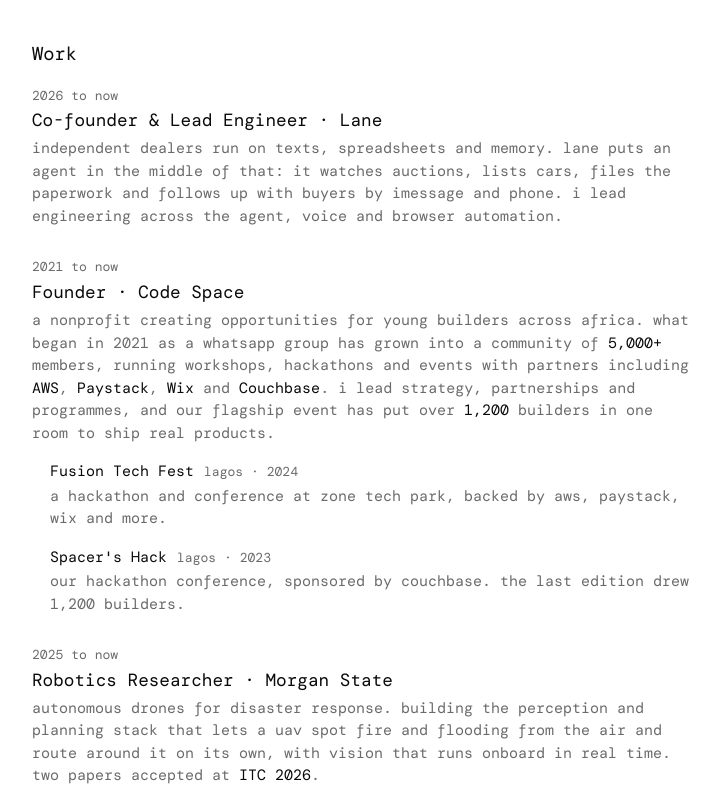
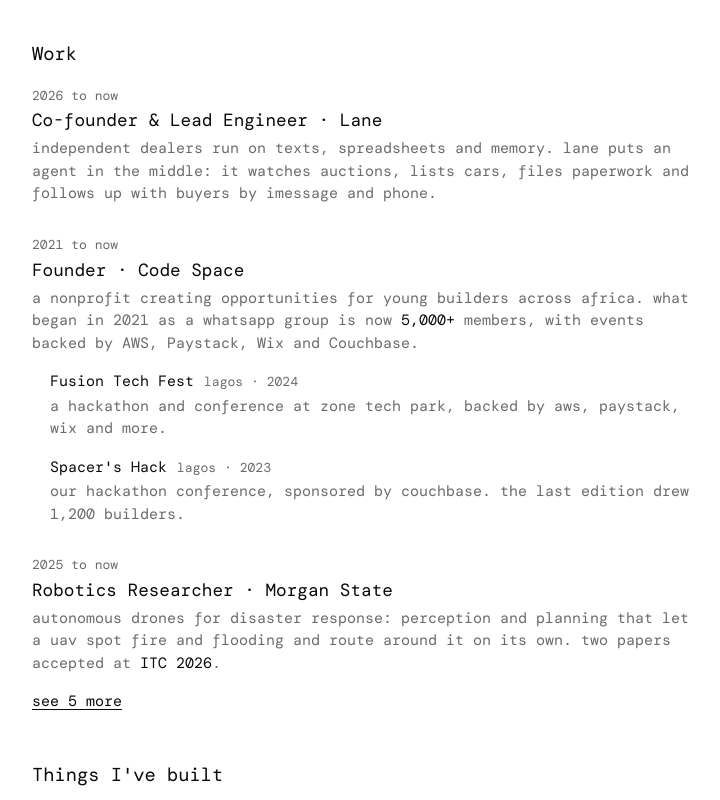
Before and after one commit to clintonimaroo/clinton, a Next.js app: page / in a window 1280 px wide. Shown: the part 680-1480 px from the top of the page, without its empty margins (278-998 px from the left). Built offline with nearby package versions, Linux system fonts and the light colour scheme.

Commit message:
Keep work descriptions to three lines

```diff
--- a/src/app/page.tsx
+++ b/src/app/page.tsx
@@ -19,7 +19,7 @@ const WORK: Role[] = [
     years: '2026 to now',
     title: 'Co-founder & Lead Engineer',
     org: 'Lane',
-    body: 'independent dealers run on texts, spreadsheets and memory. lane puts an agent in the middle of that: it watches auctions, lists cars, files the paperwork and follows up with buyers by imessage and phone. i lead engineering across the agent, voice and browser automation.',
+    body: 'independent dealers run on texts, spreadsheets and memory. lane puts an agent in the middle: it watches auctions, lists cars, files paperwork and follows up with buyers by imessage and phone.',
   },
   {
     years: '2021 to now',
@@ -28,12 +28,8 @@ const WORK: Role[] = [
     href: 'https://www.codespaces.org/',
     body: (
       <>
-        a nonprofit creating opportunities for young builders across africa. what began in 2021 as a whatsapp group
-        has grown into a community of <span className="em">5,000+</span> members, running workshops, hackathons and
-        events with partners including <span className="em">AWS</span>, <span className="em">Paystack</span>,{' '}
-        <span className="em">Wix</span> and <span className="em">Couchbase</span>. i lead strategy, partnerships and
-        programmes, and our flagship event has put over <span className="em">1,200</span> builders in one room to ship real
-        products.
+        a nonprofit creating opportunities for young builders across africa. what began in 2021 as a whatsapp group is
+        now <span className="em">5,000+</span> members, with events backed by AWS, Paystack, Wix and Couchbase.
       </>
     ),
     items: [
@@ -57,9 +53,8 @@ const WORK: Role[] = [
     href: 'https://www.morgan.edu/',
     body: (
       <>
-        autonomous drones for disaster response. building the perception and planning stack that lets a uav spot fire
-        and flooding from the air and route around it on its own, with vision that runs onboard in real time. two papers
-        accepted at <span className="em">ITC 2026</span>.
+        autonomous drones for disaster response: perception and planning that let a uav spot fire and flooding and route
+        around it on its own. two papers accepted at <span className="em">ITC 2026</span>.
       </>
     ),
   },
@@ -70,14 +65,12 @@ const WORK: Role[] = [
     href: 'https://www.heyfathom.com/',
     body: (
       <>
-        voice-first code intelligence. engineers asked questions about a codebase out loud, in their own language, and
-        got answers grounded in the code, with parallel agents mapping how it all fit together. we ran a closed beta with{' '}
-        <span className="em">258 engineers</span> across the us, uk and asia, reached{' '}
-        <span className="em">60,000+ queries a month</span> and took <span className="em">2nd</span> at{' '}
+        voice-first code intelligence for engineering teams. closed beta with <span className="em">258 engineers</span>{' '}
+        across the us, uk and asia, 60,000+ queries a month and 2nd at{' '}
         <Ext href="https://www.linkedin.com/feed/update/urn:li:activity:7386971045099892736/" className="em">
           openai startup
         </Ext>
-        . i led product and engineering as ceo.
+        . led product and engineering as ceo.
       </>
     ),
   },
@@ -99,8 +92,7 @@ const WORK: Role[] = [
     years: '2021 to 2023',
     title: 'Software Engineer',
     org: 'Go! Talent',
-    tag: 'belgium',
-    body: 'real-time dashboards for staff absence and device inventory across school campuses, replacing spreadsheets.',
+    body: 'part of GO!, the public education network of flanders. owned the school\'s software end to end, building and running the systems staff and students relied on every day.',
   },
   {
     years: 'earlier',
```
